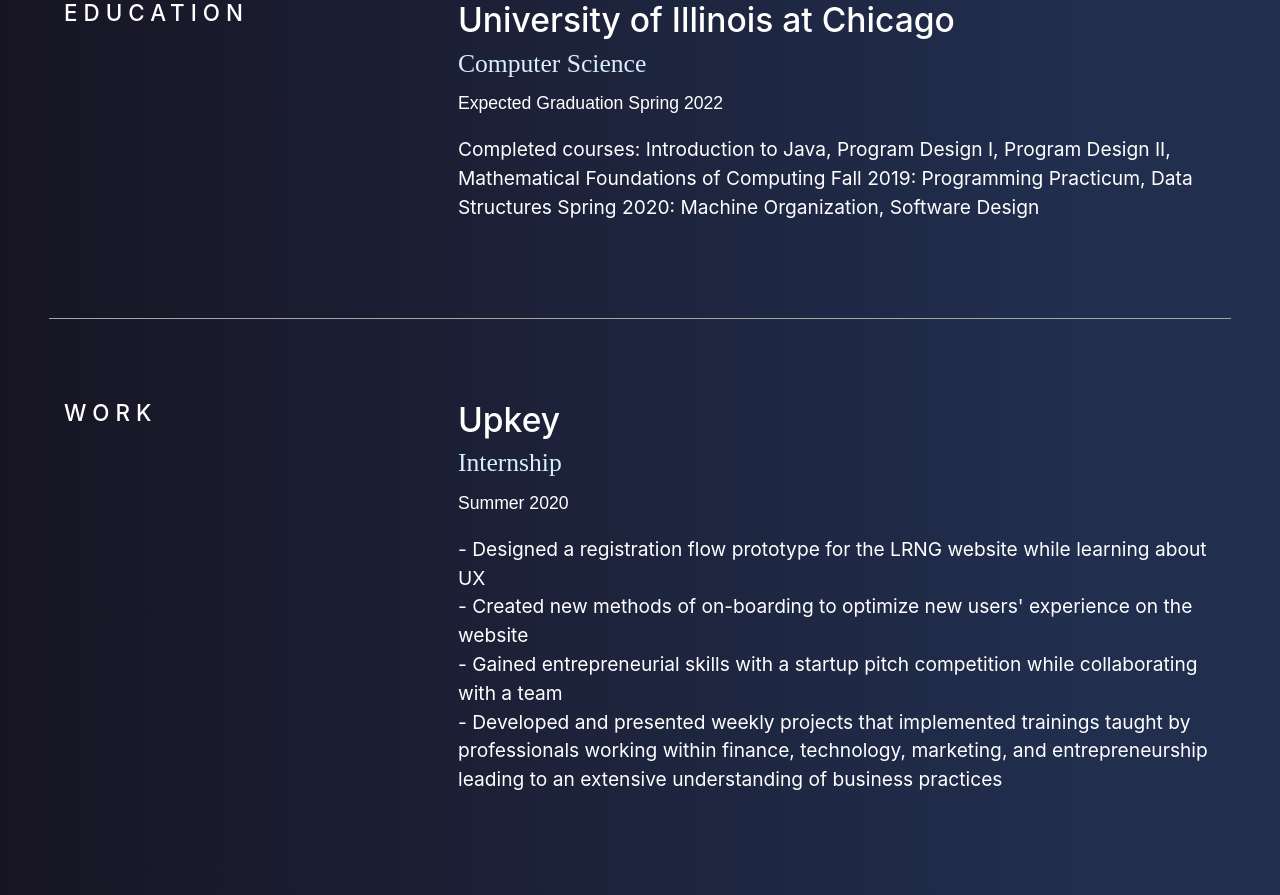
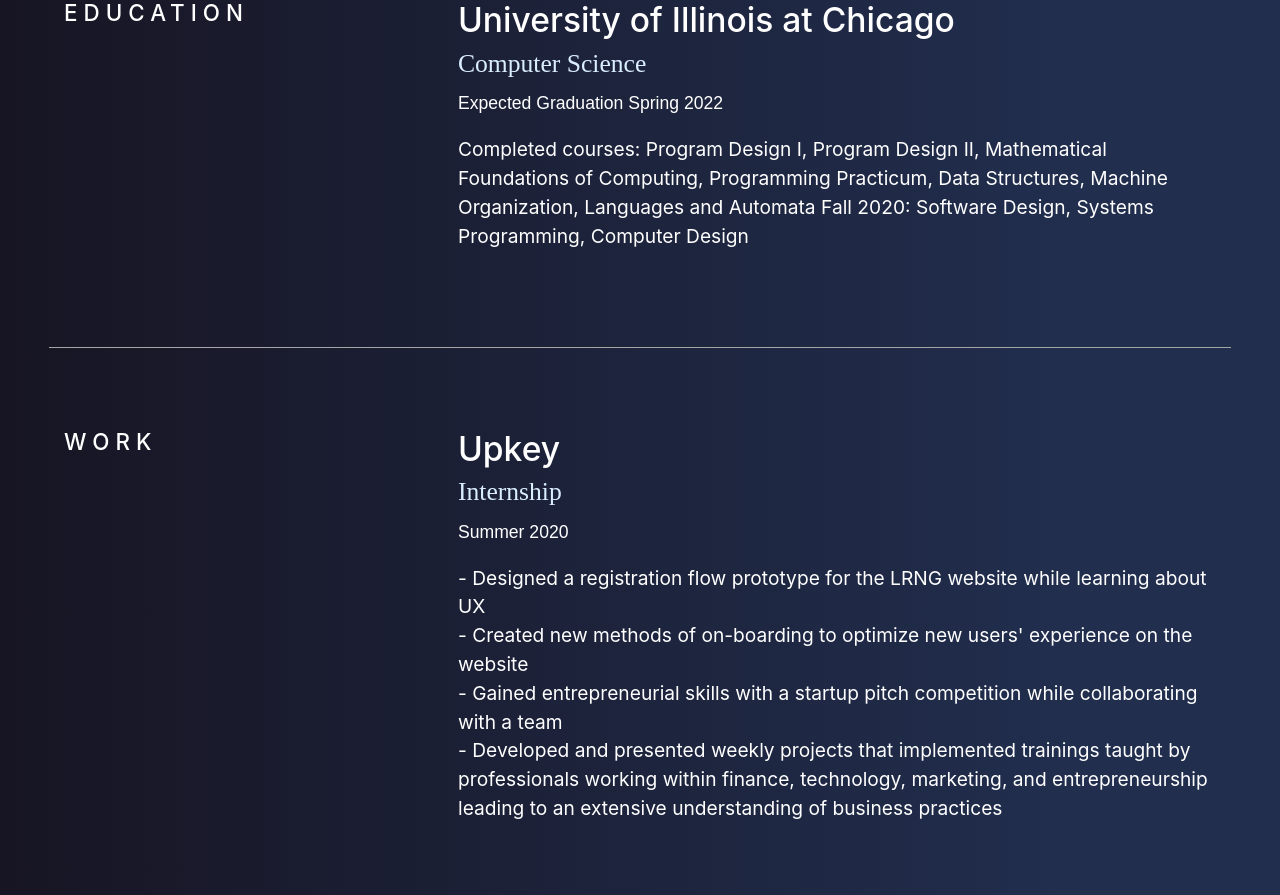
Before and after one commit to ramzir/ramzir.github.io, a React (Create React App) app: page / in a window 1280 px wide. Shown: the part 1420-2315 px from the top of the page. Built offline with nearby package versions, Linux system fonts and the light colour scheme; a web font is replaced by a local one.

Commit message:
ramzi resume education section

```diff
--- a/src/components/Resume.jsx
+++ b/src/components/Resume.jsx
@@ -15,9 +15,9 @@
                 <h5 class="role">Computer Science</h5>
                 <p class="date">Expected Graduation Spring 2022</p>
                 <p class="description">
-                    Completed courses: Introduction to Java, Program Design I, Program Design II, Mathematical Foundations of Computing
-                    Fall 2019: Programming Practicum, Data Structures
-                    Spring 2020: Machine Organization, Software Design
+                    Completed courses: Program Design I, Program Design II, Mathematical Foundations of Computing, Programming Practicum,
+                    Data Structures, Machine Organization, Languages and Automata
+                    Fall 2020: Software Design, Systems Programming, Computer Design
                 </p>
             </div>
         </div>
```
